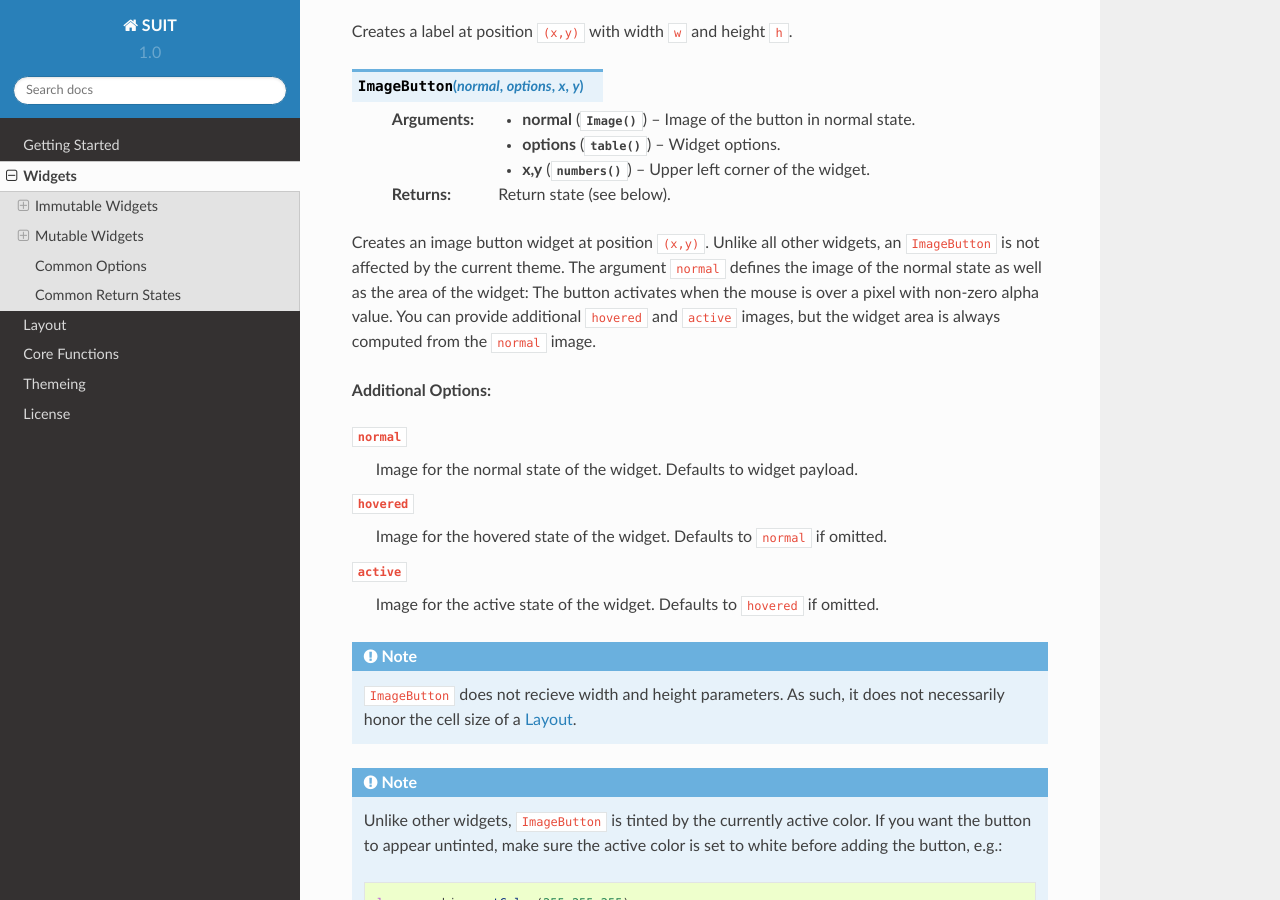
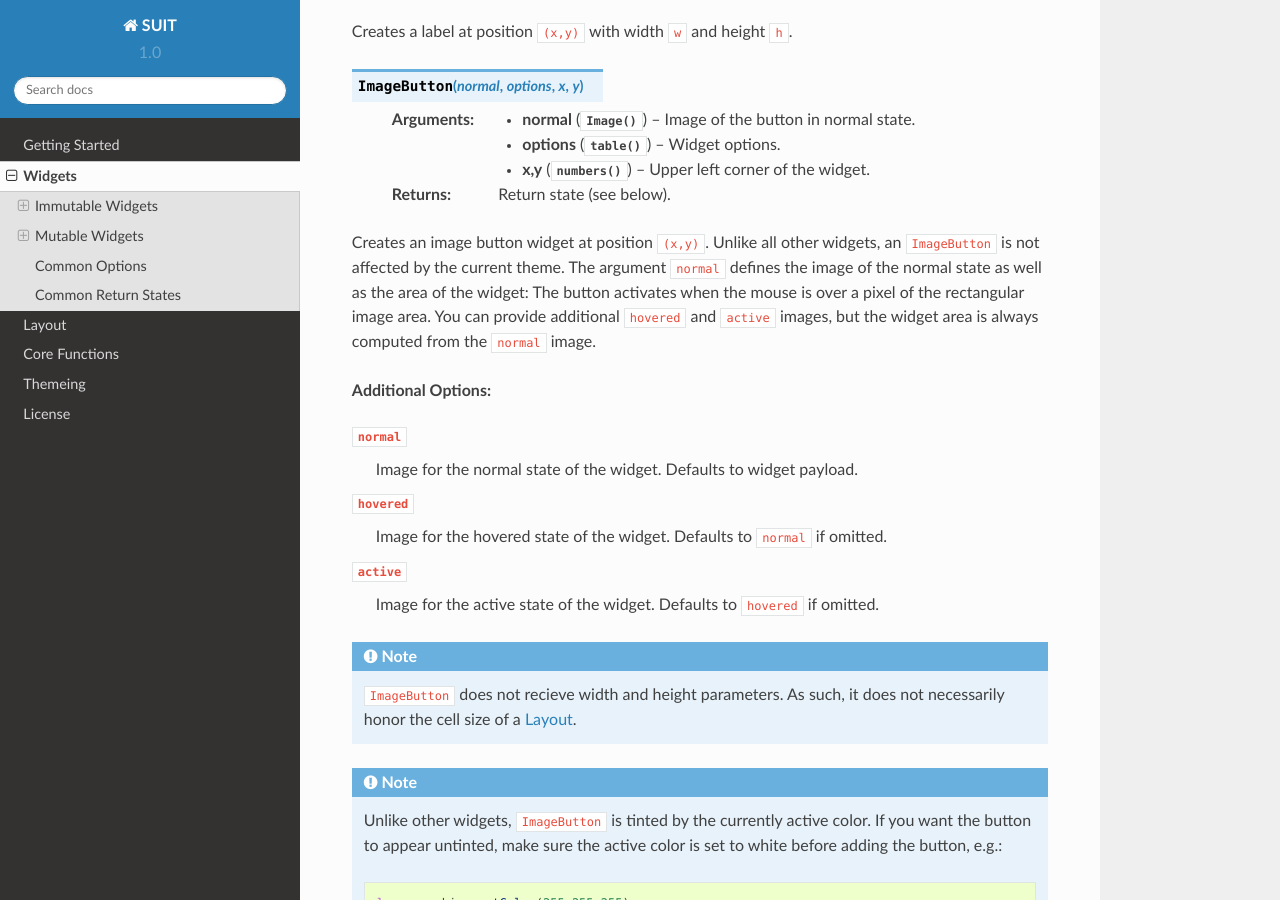
Before and after one commit to vrld/suit, a Sphinx documentation site: the page built from docs/widgets.rst, in a window 1280 px wide and 900 px high, scrolled down 720 px. Built offline with Sphinx 7.4.7 and the Read the Docs theme 2.0.0, drawn with Linux system fonts in a browser that asks for light colours.

Commit message:
Remove alpha value check from ImageButton
With LOVE 11.0 it is no longer possible to retrieve an ImageData from
an Image and thus there is no posibility to retrieve the alpha value
of a single pixel.
Another solution would be to additionally supply an ImageData
to the ImageButton in order to be able to retrieve the alpha values.

```diff
--- a/docs/widgets.rst
+++ b/docs/widgets.rst
@@ -39,8 +39,8 @@ Creates an image button widget at position ``(x,y)``.
 Unlike all other widgets, an ``ImageButton`` is not affected by the current
 theme.
 The argument ``normal`` defines the image of the normal state as well as the
-area of the widget: The button activates when the mouse is over a pixel with
-non-zero alpha value.
+area of the widget: The button activates when the mouse is over a pixel of the
+rectangular image area.
 You can provide additional ``hovered`` and ``active`` images, but the widget area
 is always computed from the ``normal`` image.
 
```
Also changed, not shown: 1 other file.
